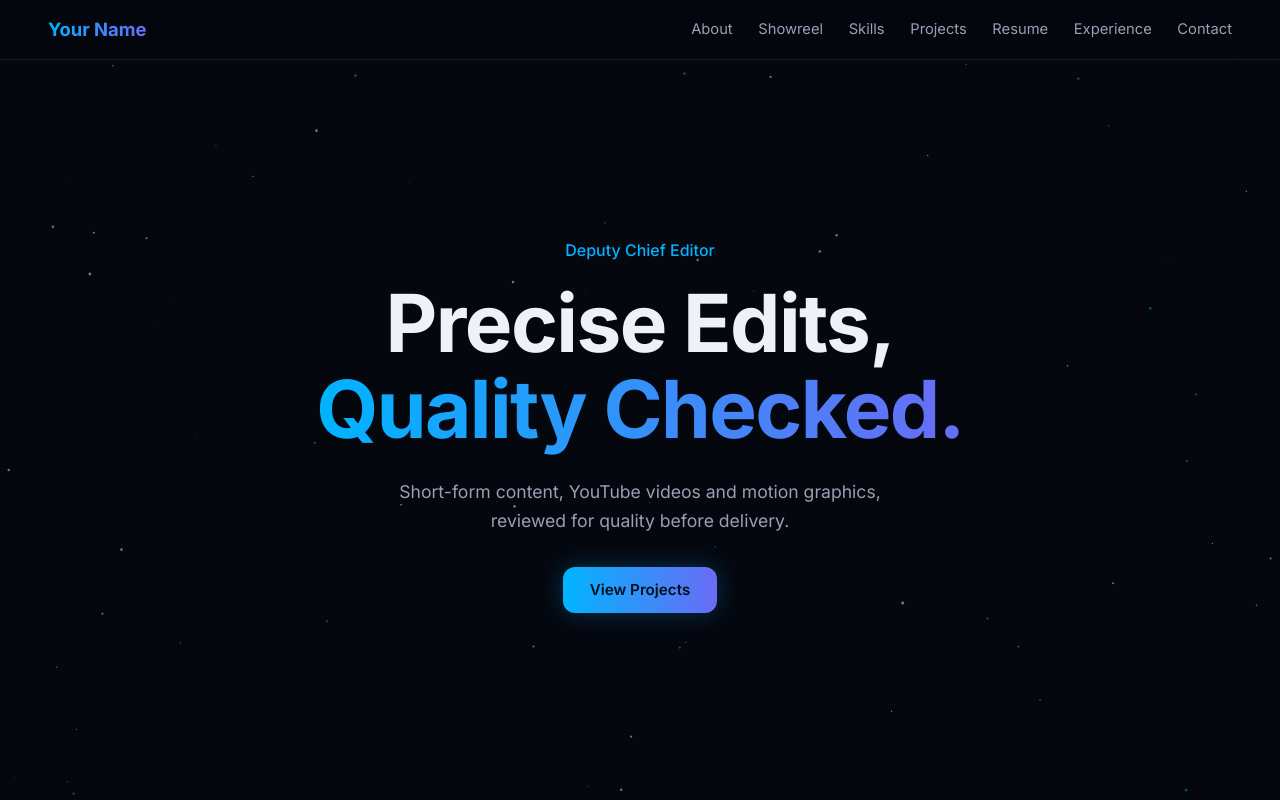
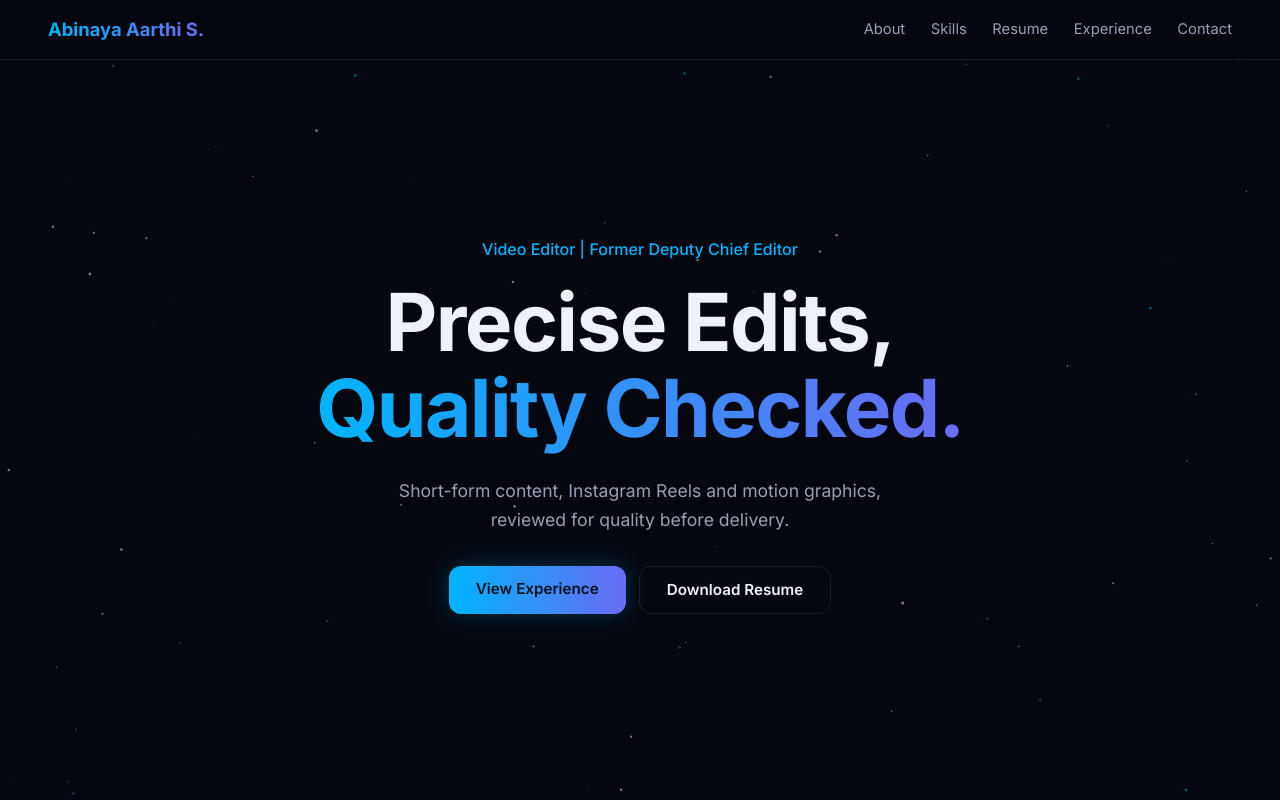
Before and after one commit to AbinayAarthi/abinayaarthi.github.io, a plain HTML site: page index.html in a window 1280 px wide. Shown: the top 800 px of the page. Drawn offline with Linux system fonts and the light colour scheme.

Commit message:
Add files via upload

```diff
--- a/content.js
+++ b/content.js
@@ -5,17 +5,17 @@
    ========================================================== */
 
 const SITE = {
-  name: "Your Name",
-  role: "Deputy Chief Editor",
+  name: "Abinaya Aarthi S.",
+  role: "Video Editor | Former Deputy Chief Editor",
 
-  showreel: "",   // paste a YouTube link, or leave "" for a placeholder
-  showreelNote: "Showreel runs [length] and includes [types of work].",
+  showreel: "",   // paste a YouTube link here. While it is "", the Showreel section stays hidden.
+  showreelNote: "",
 
-  resume: "",     // upload resume.pdf to GitHub, then write "resume.pdf" here
+  resume: "resume.pdf",   // the resume.pdf file uploaded next to this file
 
-  email: "youremail@example.com",
-  phone: "+91 00000 00000",
-  location: "Your city, India",
+  email: "sabinayaaarthi@gmail.com",
+  phone: "+91 63695 92317",
+  location: "Chennai, Tamil Nadu, India",
   linkedin: "",   // full link, or "" to hide
   instagram: ""   // full link, or "" to hide
 };
@@ -23,25 +23,52 @@ const SITE = {
 /* EXPERIENCE: copy a block to add another job. */
 const EXPERIENCE = [
   {
-    dates: "[Start year] to present",
+    dates: "May 2025 to Nov 2026",
     title: "Deputy Chief Editor",
     org: "Studio Coup / Coup Media Productions LLP",
     points: [
-      "Edit video content, including short-form videos, YouTube videos and motion graphics.",
-      "Review edits for quality before they are finalised.",
-      "Coordinate with team members on edits and revisions."
+      "Promoted from Video Editor to Deputy Chief Editor in August 2026.",
+      "Coordinated the editing team's day-to-day post-production delivery.",
+      "Reviewed team edits for pacing, hooks, captions, transitions, sound sync and visual consistency, giving clear QC feedback.",
+      "Handled client feedback and revision cycles to maintain quality and keep delivery on timeline.",
+      "Edited 40+ videos per month, including Instagram Reels, short-form social content and talking-head videos for digital-media clients.",
+      "Created edits using motion graphics, stylised effects and platform-specific formats."
+    ]
+  },
+  {
+    dates: "May 2024 to July 2024",
+    title: "Video Editor / Proofreader Intern",
+    org: "Emerald Publishing House",
+    points: [
+      "Proofread publishing content and edited promotional video content, building familiarity with publishing workflows."
+    ]
+  },
+  {
+    dates: "Feb 2023 to Mar 2023",
+    title: "Script Writer Intern",
+    org: "Bestselling Books (YouTube)",
+    points: [
+      "Wrote concise, audience-focused scripts for YouTube Shorts and short-form video."
+    ]
+  },
+  {
+    dates: "June 2022 to Aug 2022",
+    title: "Quality Checker",
+    org: "Quizzy (Part-time, Remote)",
+    points: [
+      "Proofread educational content for clarity, grammar and accuracy before publication."
     ]
   }
 ];
 
 /* PROJECTS: copy a block from { to }, with its comma, to add one.
-   Delete a block to remove one.
+   While this list is empty, the Projects section stays hidden.
    style: separate tags with commas, e.g. "Short-form, Motion graphics"
    thumbnail: image file name uploaded to GitHub, e.g. "thumb1.jpg" ("" = none)
-   link: your video link ("" = "Link coming soon") */
+   link: your video link ("" = "Link coming soon")
+
+   Example:
+   { title: "Reel title", style: "Short-form, Premiere Pro", contribution: "What you personally did on this project.", link: "", thumbnail: "" }
+*/
 const PROJECTS = [
-  { title: "Project title 1", style: "Editing style, Tool used", contribution: "What you personally did on this project.", link: "", thumbnail: "" },
-  { title: "Project title 2", style: "Editing style, Tool used", contribution: "What you personally did on this project.", link: "", thumbnail: "" },
-  { title: "Project title 3", style: "Editing style, Tool used", contribution: "What you personally did on this project.", link: "", thumbnail: "" },
-  { title: "Project title 4", style: "Editing style, Tool used", contribution: "What you personally did on this project.", link: "", thumbnail: "" }
 ];
--- a/index.html
+++ b/index.html
@@ -4,7 +4,7 @@
 <meta charset="utf-8">
 <meta name="viewport" content="width=device-width, initial-scale=1">
 <title>Video Editor Portfolio</title>
-<meta name="description" content="Video editor portfolio: short-form, YouTube, motion graphics and editing quality control.">
+<meta name="description" content="Video editor portfolio: short-form content, Instagram Reels, motion graphics and editing quality control.">
 <link rel="preconnect" href="https://fonts.googleapis.com">
 <link rel="preconnect" href="https://fonts.gstatic.com" crossorigin>
 <link href="https://fonts.googleapis.com/css2?family=Inter:wght@400;500;600;700&display=swap" rel="stylesheet">
@@ -14,13 +14,13 @@
 <canvas id="stars" aria-hidden="true"></canvas>
 
 <header class="nav">
-  <a class="brand" href="#home" data-fill="name">Your Name</a>
+  <a class="brand" href="#home" data-fill="name">Abinaya Aarthi S.</a>
   <button class="burger" id="burger" aria-label="Menu" aria-expanded="false"><span></span><span></span><span></span></button>
   <nav id="menu" aria-label="Main">
     <a href="#about">About</a>
-    <a href="#showreel">Showreel</a>
+    <a href="#showreel" id="navReel">Showreel</a>
     <a href="#skills">Skills</a>
-    <a href="#work">Projects</a>
+    <a href="#work" id="navWork">Projects</a>
     <a href="#resume">Resume</a>
     <a href="#experience">Experience</a>
     <a href="#contact">Contact</a>
@@ -29,11 +29,11 @@
 
 <main>
 <section id="home" class="hero">
-  <p class="role" data-fill="role">Deputy Chief Editor</p>
+  <p class="role" data-fill="role">Video Editor | Former Deputy Chief Editor</p>
   <h1>Precise Edits,<br><span class="grad">Quality Checked.</span></h1>
-  <p class="lead">Short-form content, YouTube videos and motion graphics, reviewed for quality before delivery.</p>
+  <p class="lead">Short-form content, Instagram Reels and motion graphics, reviewed for quality before delivery.</p>
   <div class="actions">
-    <a class="btn primary" href="#work">View Projects</a>
+    <a class="btn primary" href="#experience">View Experience</a>
     <a class="btn ghost" id="heroResume" href="#resume" hidden>Download Resume</a>
   </div>
 </section>
@@ -42,12 +42,12 @@
   <h2>About <span class="grad">Me</span></h2>
   <div class="bar"></div>
   <div class="about-text">
-    <p>I am a video editor with an MA in English Literature. Studying literature taught me how structure, pacing and word choice shape the way people understand a story, and I bring the same attention to every edit.</p>
-    <p>At Studio Coup I work on a range of formats and also check the quality of edits. <em class="note">Draft text. Rewrite it in your own words.</em></p>
+    <p>I am a video editor with 1.5 years of professional experience in short-form video editing, Instagram Reels and talking-head content. My M.A. in English taught me how structure, pacing and word choice shape the way people understand a story, and I bring the same attention to every edit.</p>
+    <p>At Studio Coup I edited client-focused social media content and was promoted to Deputy Chief Editor in August 2026, taking on editor coordination, quality control and client feedback management.</p>
   </div>
   <div class="facts">
-    <div class="glass"><b>MA</b><span>English Literature</span></div>
-    <div class="glass"><b>Deputy Chief Editor</b><span>Studio Coup</span></div>
+    <div class="glass"><b>M.A. English</b><span>Ethiraj College for Women</span></div>
+    <div class="glass"><b>Former Deputy Chief Editor</b><span>Studio Coup</span></div>
     <div class="glass"><b>Open to</b><span>Senior, Lead and Video Editor roles</span></div>
   </div>
 </section>
@@ -63,9 +63,9 @@
   <h2>Creative <span class="grad">Toolkit</span></h2>
   <div class="bar"></div>
   <div class="skill-grid">
-    <div class="glass"><h3>Editing</h3><div class="pills"><span>Video editing</span><span>Short-form content</span><span>YouTube videos</span><span>Motion graphics</span></div></div>
-    <div class="glass"><h3>Quality &amp; Team</h3><div class="pills"><span>Editing quality control</span><span>Team coordination</span><span>Review and revisions</span></div></div>
-    <div class="glass"><h3>Tools</h3><div class="pills"><span class="hot">Adobe Premiere Pro (primary)</span><span>Adobe After Effects</span><span>Adobe Photoshop</span><span>DaVinci Resolve</span><span>Canva</span></div></div>
+    <div class="glass"><h3>Editing</h3><div class="pills"><span>Short-form &amp; Reels editing</span><span>Motion graphics &amp; stylised effects</span><span>Pacing, hooks &amp; storytelling</span><span>Captions &amp; on-screen text</span><span>Sound sync &amp; audio balance</span><span>Scriptwriting &amp; storyboarding</span></div></div>
+    <div class="glass"><h3>Quality &amp; Team</h3><div class="pills"><span>Editing quality control</span><span>Team coordination</span><span>Client feedback &amp; revisions</span></div></div>
+    <div class="glass"><h3>Tools</h3><div class="pills"><span class="hot">Adobe Premiere Pro (primary)</span><span class="hot">Adobe After Effects (primary)</span><span>Adobe Photoshop</span><span>DaVinci Resolve</span><span>Canva</span></div></div>
   </div>
 </section>
 
@@ -108,7 +108,7 @@
 </section>
 </main>
 
-<footer><p>&copy; <span id="year"></span> <span data-fill="name">Your Name</span>. All rights reserved.</p></footer>
+<footer><p>&copy; <span id="year"></span> <span data-fill="name">Abinaya Aarthi S.</span>. All rights reserved.</p></footer>
 
 <script src="content.js"></script>
 <script src="main.js"></script>
--- a/main.js
+++ b/main.js
@@ -12,6 +12,11 @@
   const burger = $('burger'), menu = $('menu');
   burger.onclick = () => { const o = menu.classList.toggle('open'); burger.setAttribute('aria-expanded', o); };
   menu.querySelectorAll('a').forEach(a => a.onclick = () => { menu.classList.remove('open'); burger.setAttribute('aria-expanded', false); });
+
+  // Hide sections that have no content yet
+  const hideSection = (secId, linkId) => { $(secId).hidden = true; $(linkId).hidden = true; };
+  if (!SITE.showreel) hideSection('showreel', 'navReel');
+  if (!PROJECTS.filter(p => p.title).length) hideSection('work', 'navWork');
 
   // Showreel
   const id = SITE.showreel && ytId(SITE.showreel);
```
Also changed, not shown: 1 other file.
